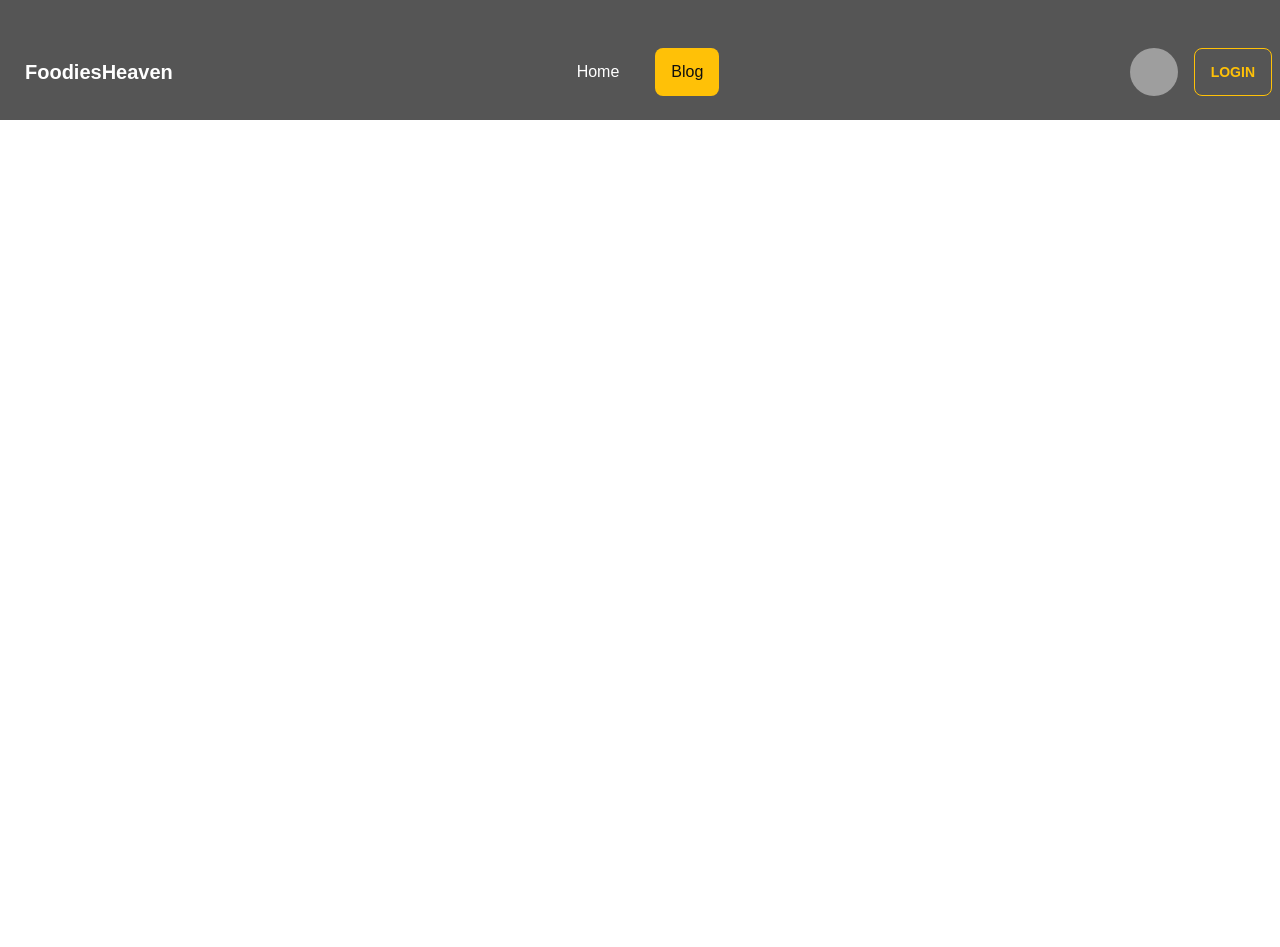
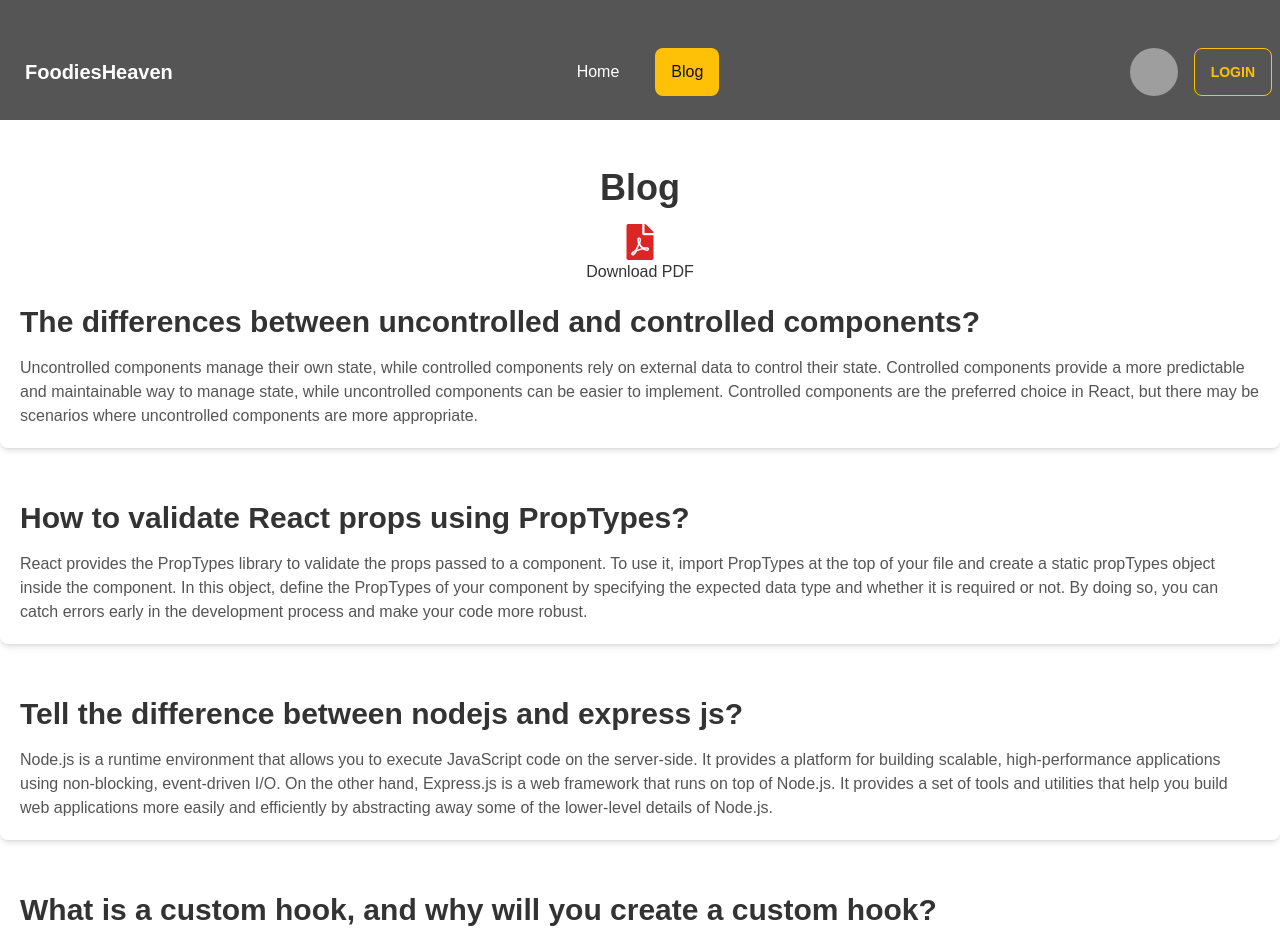
Before and after one commit to soyedarif/foodies-heaven-client, a React (Vite) app: page /blog in a window 1280 px wide. Shown: the top 947 px of the page. Before the commit the page ends 800 px from the top, so only its background shows below. Built offline with nearby package versions, Linux system fonts and the light colour scheme; no server answers; grey boxes are pictures that could not be loaded.

Commit message:
blog added

```diff
--- a/package.json
+++ b/package.json
@@ -13,6 +13,7 @@
     "@smastrom/react-rating": "^1.3.1",
     "daisyui": "^2.51.6",
     "firebase": "^9.21.0",
+    "jspdf": "^2.5.1",
     "localforage": "^1.10.0",
     "match-sorter": "^6.3.1",
     "react": "^18.2.0",
--- a/src/Home/Blog.jsx
+++ b/src/Home/Blog.jsx
@@ -1,15 +1,41 @@
 import React from "react";
 import NavigationBar from "../components/NavigationBar";
+import { FaFilePdf } from "react-icons/fa";
 
 const Blog = () => {
   return (
     <>
-      <div className='bg-Shade1 mb-12'>
-            <NavigationBar></NavigationBar>
+      <div className="bg-Shade1 mb-12">
+        <NavigationBar></NavigationBar>
+      </div>
+      <div>
+        <h1 className="section-title text-center">Blog</h1>
+        <div className="flex justify-center items-center">
+          <button title="Download PDF" className="flex flex-col items-center hover:text-blue-500">
+            <FaFilePdf className="text-red-600 text-4xl"/>Download PDF
+          </button>
         </div>
-        <div>
+        <div id="blog-content" className="container mx-auto">
+          <div className="p-5 mb-8 rounded-lg shadow-md">
+            <h2 className="mb-4 text-3xl text-Shade font-semibold">The differences between uncontrolled and controlled components?</h2>
+            <p className="text-Shade1">Uncontrolled components manage their own state, while controlled components rely on external data to control their state. Controlled components provide a more predictable and maintainable way to manage state, while uncontrolled components can be easier to implement. Controlled components are the preferred choice in React, but there may be scenarios where uncontrolled components are more appropriate.</p>
+          </div>
+          <div className="p-5 mb-8 rounded-lg shadow-md">
+            <h2 className="mb-4 text-3xl text-Shade font-semibold">How to validate React props using PropTypes?</h2>
+            <p className="text-Shade1">
+React provides the PropTypes library to validate the props passed to a component. To use it, import PropTypes at the top of your file and create a static propTypes object inside the component. In this object, define the PropTypes of your component by specifying the expected data type and whether it is required or not. By doing so, you can catch errors early in the development process and make your code more robust.</p>
+          </div>
+          <div className="p-5 mb-8 rounded-lg shadow-md">
+            <h2 className="mb-4 text-3xl text-Shade font-semibold">Tell the difference between nodejs and express js?</h2>
+            <p className="text-Shade1">Node.js is a runtime environment that allows you to execute JavaScript code on the server-side. It provides a platform for building scalable, high-performance applications using non-blocking, event-driven I/O. On the other hand, Express.js is a web framework that runs on top of Node.js. It provides a set of tools and utilities that help you build web applications more easily and efficiently by abstracting away some of the lower-level details of Node.js.</p>
+          </div>
+          <div className="p-5 mb-8 rounded-lg shadow-md">
+            <h2 className="mb-4 text-3xl text-Shade font-semibold">What is a custom hook, and why will you create a custom hook?</h2>
+            <p className="text-Shade1">A custom hook in React is a JavaScript function that enables you to reuse stateful logic across multiple components. It helps you extract and encapsulate reusable logic into a separate function that can be used in various components, making it easier to manage and maintain your code. You may create a custom hook to achieve reusability, reduce code duplication, and improve the organization of your code.</p>
+          </div>
 
         </div>
+      </div>
     </>
   );
 };
```
Also changed, not shown: 1 other file (tests, documents, lock files or other folders).
